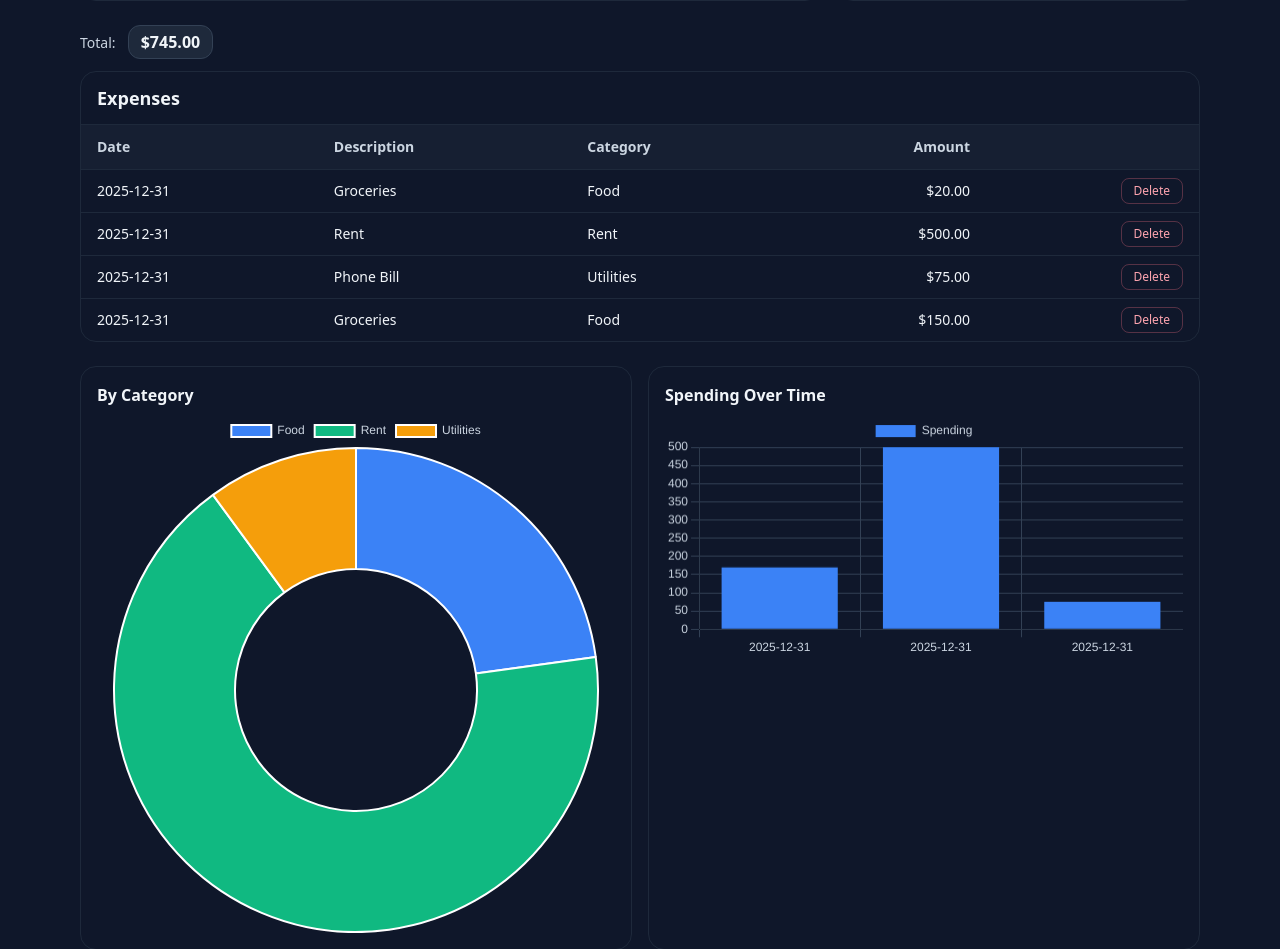
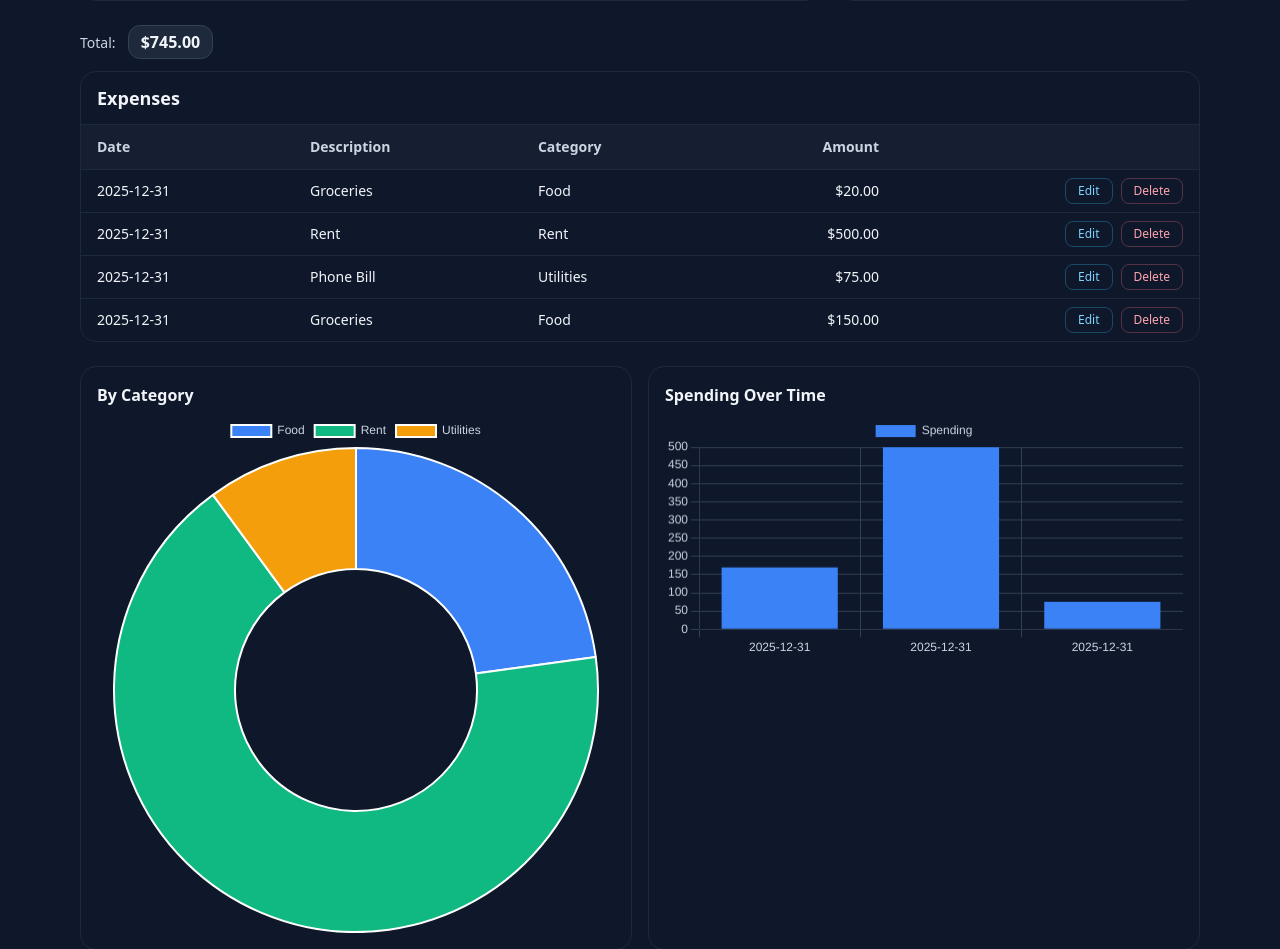
Before and after one commit to dhwananm-boop/self-dev-project-personal-finance-tracker, a Flask app: page / in a window 1280 px wide. Shown: the part 464-1413 px from the top of the page. Run offline with Flask 3, Linux system fonts and the light colour scheme; some libraries are stand-ins or nearby versions.

Commit message:
Added edit expense functionality

```diff
--- a/app.py
+++ b/app.py
@@ -1,6 +1,6 @@
 from flask import Flask, render_template, request, redirect, url_for, make_response, flash, Response
 from flask_sqlalchemy import SQLAlchemy
-from datetime import date, datetime
+from datetime import date, datetime, date as dt_date
 from sqlalchemy import func
 
 
@@ -201,6 +201,44 @@ def export_csv():
     )
 
 
+@app.route("/edit/<int:expense_id>", methods=["GET"])
+def edit(expense_id):
+    e = Expense.query.get_or_404(expense_id)
+    return render_template("edit.html", expense=e, categories=CATEGORIES, today=dt_date.today().isoformat())
+
+@app.route("/edit/<int:expense_id>", methods=["POST"])
+def edit_post(expense_id):
+    e = Expense.query.get_or_404(expense_id)
+
+    description = (request.form.get("description") or "").strip()
+    amount_str = (request.form.get("amount") or "").strip()
+    category = (request.form.get("category") or "").strip()
+    date_str = (request.form.get("date") or "").strip()
+
+    if not description or not amount_str or not category:
+        flash("Please fill description, amount, and category", "error")
+        return redirect(url_for("edit", expense_id=expense_id))
+
+    try:
+        amount = float(amount_str)
+        if amount <= 0:
+            raise ValueError
+    except ValueError:
+        flash("Amount must be a positive number", "error")
+        return redirect(url_for("edit", expense_id=expense_id))
+    try:
+        d = datetime.strptime(date_str, "%Y-%m-%d").date() if date_str else dt_date.today()
+    except ValueError:
+        d = dt_date.today()
+
+    e.description = description
+    e.amount = amount
+    e.category = category
+    e.date = d
+
+    db.session.commit()
+    flash("Expense updated successfully!", "success")
+    return redirect(url_for("index"))
 
 
 if __name__ == "__main__":
--- a/templates/base.html
+++ b/templates/base.html
@@ -3,7 +3,7 @@
   <head>
     <meta charset="utf-8" />
     <meta name="viewport" content="width=device-width, initial-scale=1" />
-    <title>{% block title %}Expense Tracker Lite{% endblock %}</title>
+    <title>{% block title %}Expense Tracker{% endblock %}</title>
 
     <!-- Tailwind CDN -->
     <script src="https://cdn.tailwindcss.com"></script>
--- a/templates/index.html
+++ b/templates/index.html
@@ -190,6 +190,19 @@
                 <td class="px-4 py-2">{{e.category}}</td>
                 <td class="px-4 py-2 text-right">${{ '%.2f'|format(e.amount) }}</td>
                 <td class="px-4 py-2 text-right">
+
+                  <div class="inline-flex gap-2">
+                    <a class="
+                    text-sky-300
+                    hover:text-sky-200
+                    text-xs
+                    border
+                    border-sky-400/30
+                    px-3
+                    py-1
+                    rounded-lg"
+                    href="{{url_for('edit', expense_id=e.id)}}">Edit</a>
+
                   <form
                   method="post"
                   action="{{url_for('delete', expense_id=e.id)}}"
@@ -202,6 +215,7 @@
                     Delete
                   </button>
                   </form>
+                  </div>
                 </td>
               </tr>
               {% endfor %} {% else %}
```
Also changed, not shown: instance/expenses.db.
